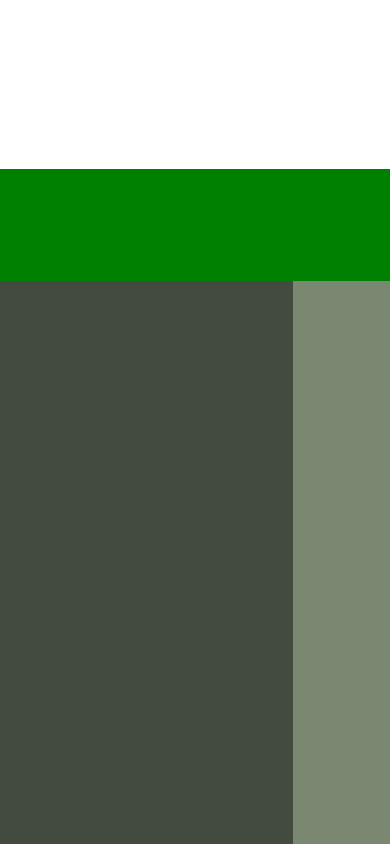
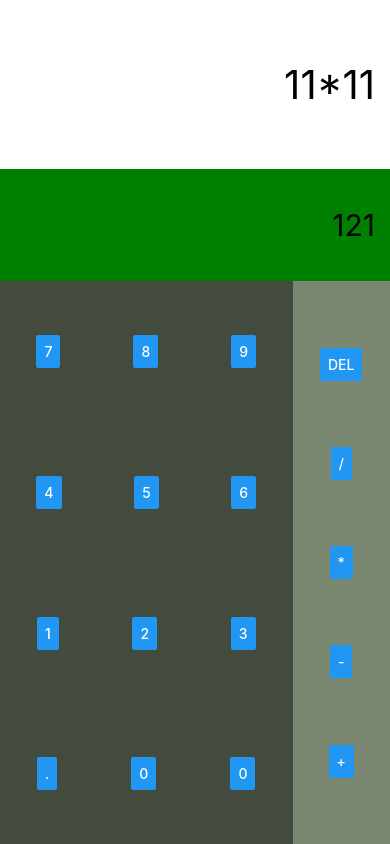
Before and after one commit to MayankAjmeri/Calculator, a React Native app: screen / in a window 390 px wide. Built offline with nearby package versions, Linux system fonts and the light colour scheme.

Commit message:
Added buttons and text

```diff
--- a/App.js
+++ b/App.js
@@ -1,7 +1,9 @@
 import React, { Component } from 'react';
 import {
 	StyleSheet,
-	View
+	View,
+	Button,
+	Text,
 } from 'react-native';
 
 export default class App extends Component {
@@ -14,11 +16,46 @@ export default class App extends Component {
 	render() {
 		return (
 			<View style={styles.container}>
-				<View style={styles.calculation}></View>
-				<View style={styles.result}></View>
+				<View style={styles.calculation}>
+					<Text style={styles.calculationText}>
+						11*11
+					</Text>
+				</View>
+				<View style={styles.result}>
+					<Text style={styles.resultText}>
+						121
+				</Text>
+				</View>
 				<View style={styles.buttons}>
-					<View style={styles.numbers}></View>
-					<View style={styles.operations}></View>
+					<View style={styles.numbers}>
+						<View style={styles.row}>
+							<Button title="7" />
+							<Button title="8" />
+							<Button title="9" />
+						</View>
+						<View style={styles.row}>
+							<Button title="4" />
+							<Button title="5" />
+							<Button title="6" />
+						</View>
+						<View style={styles.row}>
+							<Button title="1" />
+							<Button title="2" />
+							<Button title="3" />
+						</View>
+						<View style={styles.row}>
+							<Button title="." />
+							<Button title="0" />
+							<Button title="0" />
+						</View>
+					</View>
+					<View style={styles.operations}>
+						<Button title="DEL" />
+						<Button title="/" />
+						<Button title="*" />
+						<Button title="-" />
+						<Button title="+" />
+					</View>
 				</View>
 			</View>
 		);
@@ -31,11 +68,27 @@ const styles = StyleSheet.create({
 	},
 	calculation: {
 		flex: 1.8,
-		backgroundColor: 'white'
+		backgroundColor: 'white',
+		justifyContent: "center",
+		alignItems: "flex-end",
+	},
+	calculationText: {
+		fontSize: 40,
+		textAlignVertical: "center",
+		padding: 15,
+		// alignSelf: "flex-end",
 	},
 	result: {
 		flex: 1.2,
-		backgroundColor: 'green'
+		backgroundColor: 'green',
+		justifyContent: "center",
+		alignItems: "flex-end",
+	},
+	resultText: {
+		fontSize: 30,
+		textAlignVertical: "center",
+		alignSelf: "flex-end",
+		padding: 15,
 	},
 	buttons: {
 		flex: 6,
@@ -44,8 +97,12 @@ const styles = StyleSheet.create({
 	numbers: {
 		flex: 3,
 		backgroundColor: '#434a3e',
+	},
+	row: {
+		flex: 1,
+		flexDirection: "row",
 		alignItems: "center",
-		justifyContent: 'space-evenly'
+		justifyContent: "space-around"
 	},
 	operations: {
 		flex: 1,
```
